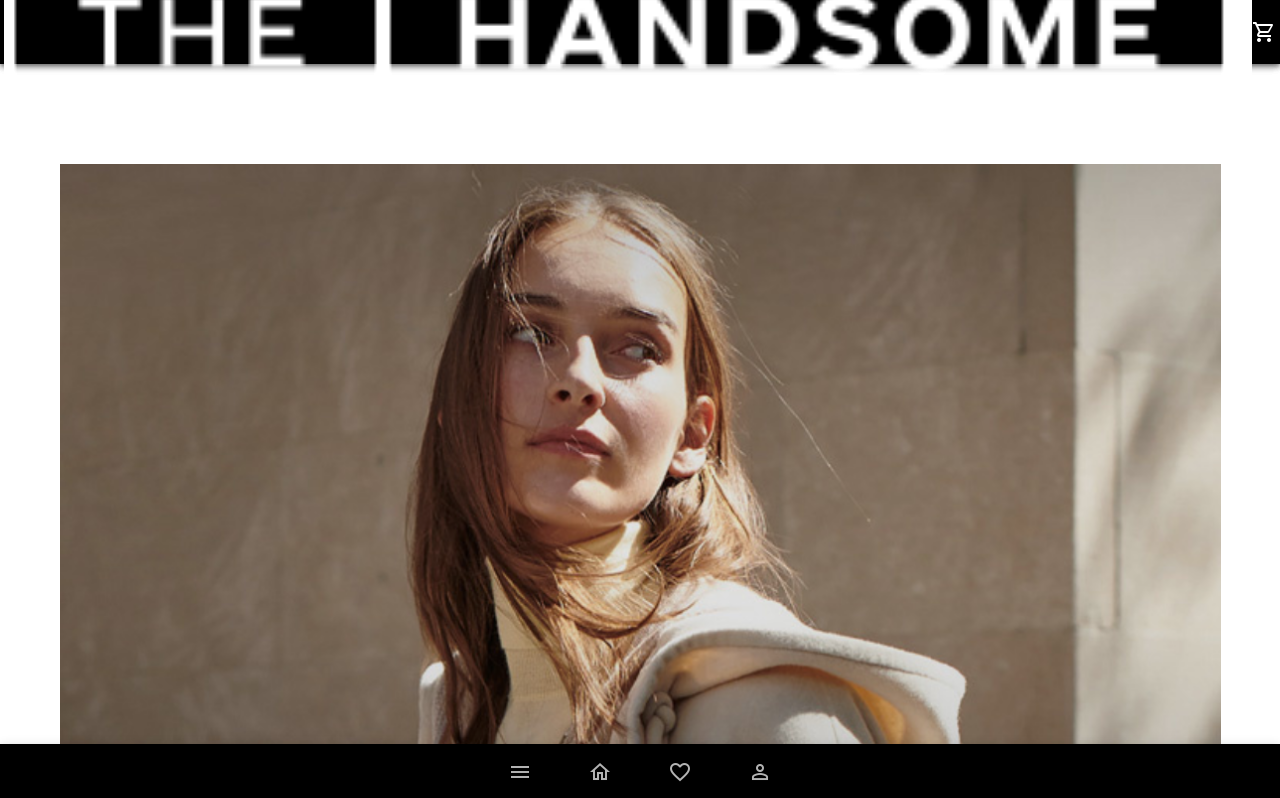
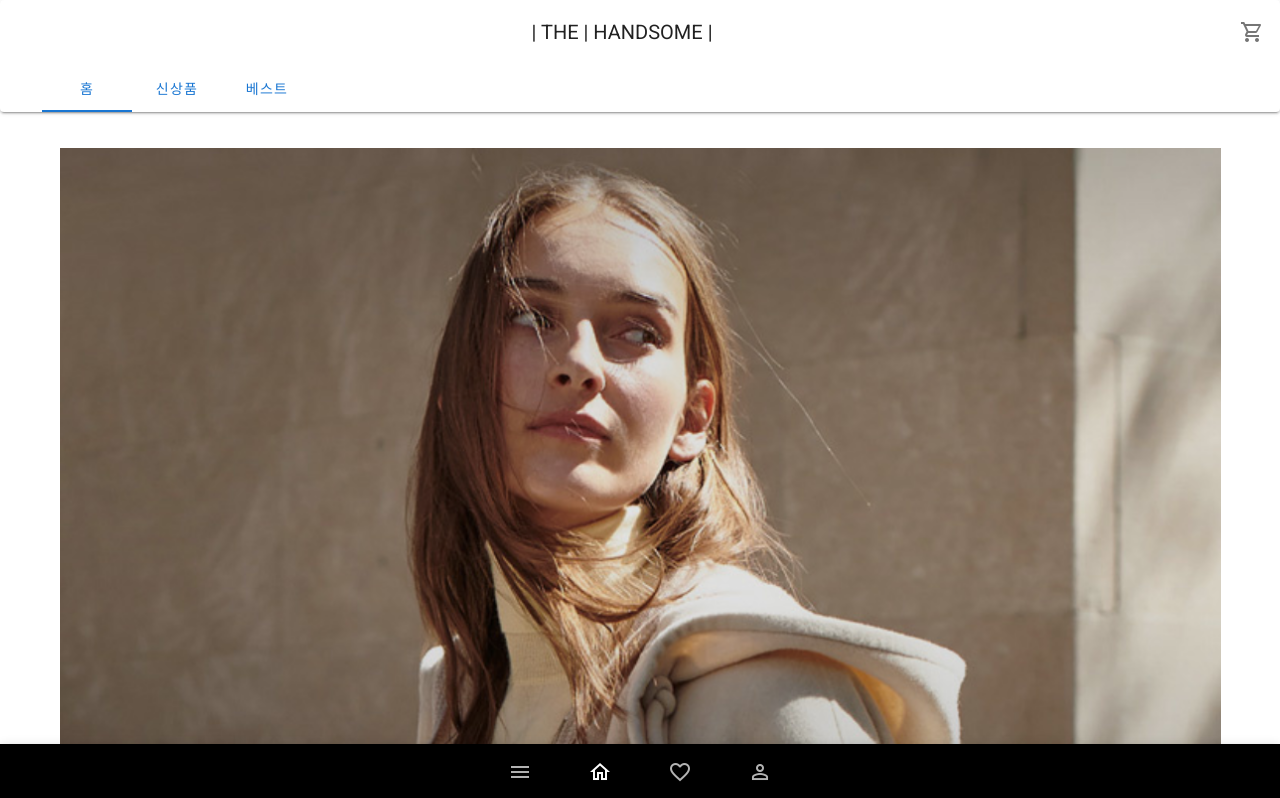
Before and after one commit to pyunji/front-office-vue, a Vue app: page / in a window 1280 px wide. Shown: the top 798 px of the page. Built offline with nearby package versions, Linux system fonts and the light colour scheme.

Commit message:
앱 바 수정 / 탭 추가 / 푸터 홈 아이콘 클릭시 홈으로 이동

```diff
--- a/src/components/layout/AppBar.vue
+++ b/src/components/layout/AppBar.vue
@@ -1,21 +1,35 @@
 <template>
-  <div>
-    <v-app-bar color="black" dark app>
-      <!-- <v-app-bar-nav-icon @click="drawer = !drawer"></v-app-bar-nav-icon> -->
-      <v-row align="center">
-        <v-img src="@/assets/logo.png" width="15"></v-img>
+  <v-card>
+    <v-toolbar color="transparent" flat>
+      <v-spacer></v-spacer>
+      <v-toolbar-title>| THE | HANDSOME |</v-toolbar-title>
+
+      <v-spacer></v-spacer>
+
+      <v-btn icon>
         <v-icon>mdi-cart-outline</v-icon>
-      </v-row>
-    </v-app-bar>
-    <v-app-bar color="black" dark app>
-      <!-- <v-app-bar-nav-icon @click="drawer = !drawer"></v-app-bar-nav-icon> -->
-      <v-row align="center">
-        <v-img src="@/assets/logo.png" width="15"></v-img>
-        <v-icon>mdi-cart-outline</v-icon>
-      </v-row>
-    </v-app-bar>
+      </v-btn>
+      <template v-slot:extension>
+        <v-tabs v-model="tab" align-with-title>
+          <v-tabs-slider color="primary"></v-tabs-slider>
 
-  </div>
+          <v-tab v-for="item in items" :key="item">
+            <router-link :to="item.link" v-text="item.tab">
+            {{ item.tab }}
+            </router-link>
+          </v-tab>
+        </v-tabs>
+      </template>
+    </v-toolbar>
+
+    <v-tabs-items v-model="tab">
+      <v-tab-item v-for="item in items" :key="item">
+        <v-card flat>
+          <v-card-text v-text="text"></v-card-text>
+        </v-card>
+      </v-tab-item>
+    </v-tabs-items>
+  </v-card>
 </template>
 
 <script>
@@ -24,6 +38,11 @@ export default {
   data() {
     return {
       drawer: false,
+      items: [
+        {tab: '홈', link: '/'},
+        {tab: '신상품', link: 'new'},
+        {tab: '베스트', link: 'best'},
+      ],
     };
   },
 };
--- a/src/components/layout/Footer.vue
+++ b/src/components/layout/Footer.vue
@@ -113,7 +113,7 @@
     <v-footer app>
       <v-bottom-navigation class="black" absolute dark>
         <v-app-bar-nav-icon @click="drawer = !drawer"></v-app-bar-nav-icon>
-        <v-btn>
+        <v-btn to="/">
           <v-icon>mdi-home-outline</v-icon>
         </v-btn>
         <v-btn>
```
